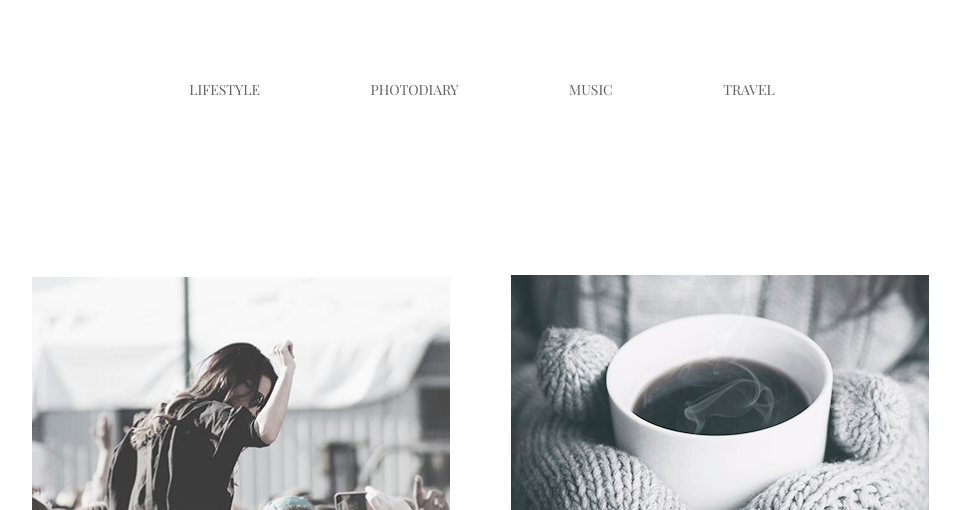
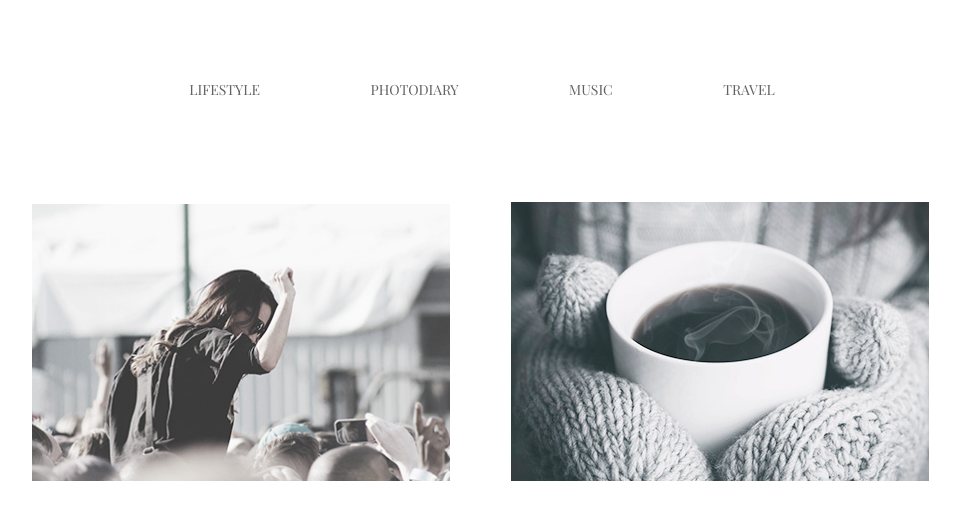
Before and after one commit to leoolivas/goit-fe-course, a plain HTML site: page html-css/module-03/index.html in a window 1280 px wide. Shown: the top 510 px of the page, without its empty margins (158-1118 px from the left). Drawn offline with nearby package versions, Linux system fonts and the light colour scheme.

Commit message:
padding-top added to wrapper

```diff
--- a/html-css/module-03/css/styles.css
+++ b/html-css/module-03/css/styles.css
@@ -29,6 +29,7 @@ img {
 .wrapper {
   width: 900px;
   margin: 0 auto;
+  padding-top: 77px;
 }
 .main-header {
   margin-bottom: 100px;
@@ -72,7 +73,6 @@ button:focus {
 }
 
 .main-nav {
-  padding: 77px 0 73px 0;
   text-align: center;
   margin: 0 auto;
 }
```
